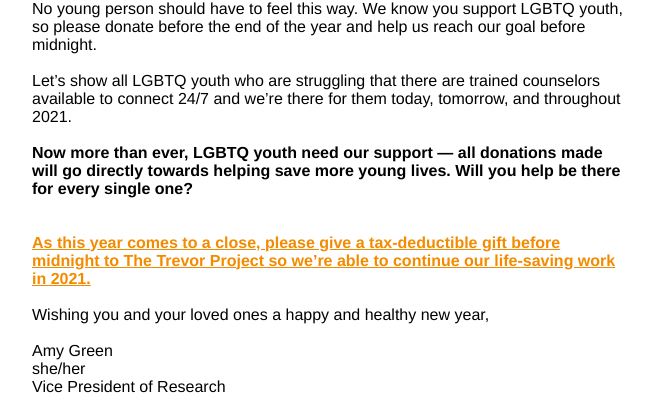
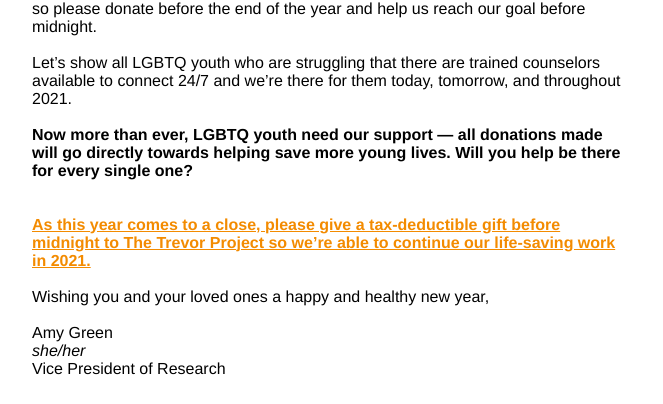
Before and after one commit to ridgleyknapp/cmtpep, a plain HTML site: page index.html in a window 1280 px wide. Shown: the part 751-1155 px from the top of the page, without its empty margins (308-971 px from the left). Drawn offline with Linux system fonts and the light colour scheme.

Commit message:
Update index.html

```diff
--- a/index.html
+++ b/index.html
@@ -48,14 +48,13 @@
     <br>
 </div>
 
-<br>
 No young person should have to feel this way. We know you support LGBTQ youth, so please donate before the end of the year and help us reach our goal before midnight.<br><br>
 Let’s show all LGBTQ youth who are struggling that there are trained counselors available to connect 24/7 and we’re there for them today, tomorrow, and throughout 2021.<br><br>
 <strong>Now more than ever, LGBTQ youth need our support — all donations made will go directly towards helping save more young lives. Will you help be there for every single one?</strong><br><br><br>
 <strong><a style="color:#f38b00" href="https://give.thetrevorproject.org/give/63307/#!/donation/checkout" target="_blank">As this year comes to a close, please give a tax-deductible gift before midnight to The Trevor Project so we’re able to continue our life-saving work in 2021.</a></strong><br><br>
 Wishing you and your loved ones a happy and healthy new year, <br><br>
 Amy Green <br>
-she/her <br>
+<i>she/her</i><br>
 Vice President of Research
 
 </div>
```
